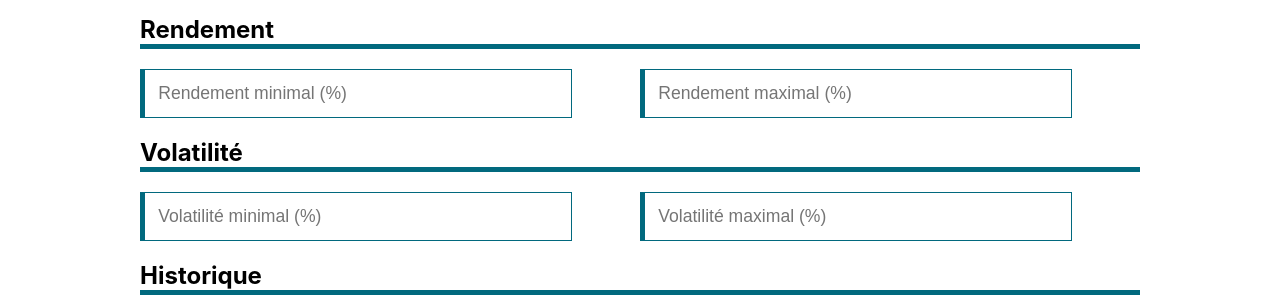
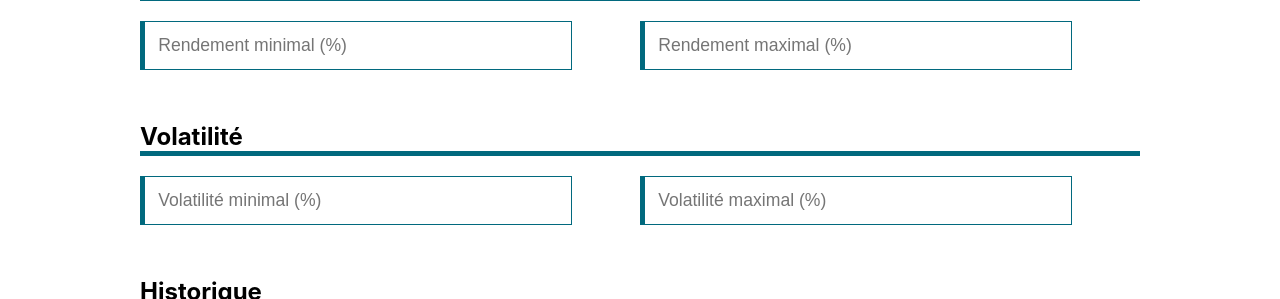
Before and after one commit to mx791/financialAdvisor, a React (Create React App) app in the folder web/: page / in a window 1280 px wide. Both pictures are taken after a click on the element "Exploration de titres". Shown: the part 501-800 px from the top of the page. Built offline with nearby package versions, Linux system fonts and the light colour scheme.

Commit message:
maj spaces

```diff
--- a/web/src/index.css
+++ b/web/src/index.css
@@ -49,6 +49,10 @@ body {
     height: 5em;
 }
 
+.sub-space {
+    height: 2em;
+}
+
 .footer {
     background-color: var(--theme-color);
     color: var(--light-color);
--- a/web/src/pages/ExplorePage.tsx
+++ b/web/src/pages/ExplorePage.tsx
@@ -14,7 +14,7 @@ const ExplorePage: FC = (): ReactElement => {
             <div className='space'></div>
         </>)} />
 
-        <div className='space'></div>
+        <div className='sub-space'></div>
         <div className='container'>
 
             <div className='space'></div>
@@ -23,6 +23,7 @@ const ExplorePage: FC = (): ReactElement => {
                 firstChild={(<TextBox name="Rendement minimal (%)" type="number" />)}
                 secondChild={(<TextBox name="Rendement maximal (%)" type="number" />)}
             />
+            <div className='sub-space'></div>
 
 
             <h2>Volatilité</h2>
@@ -30,6 +31,7 @@ const ExplorePage: FC = (): ReactElement => {
                 firstChild={(<TextBox name="Volatilité minimal (%)" type="number" />)}
                 secondChild={(<TextBox name="Volatilité maximal (%)" type="number" />)}
             />
+            <div className='sub-space'></div>
 
             <h2>Historique</h2>
             <TextBox name="Nombre de mois minimal d'historique" type="number" />
```
